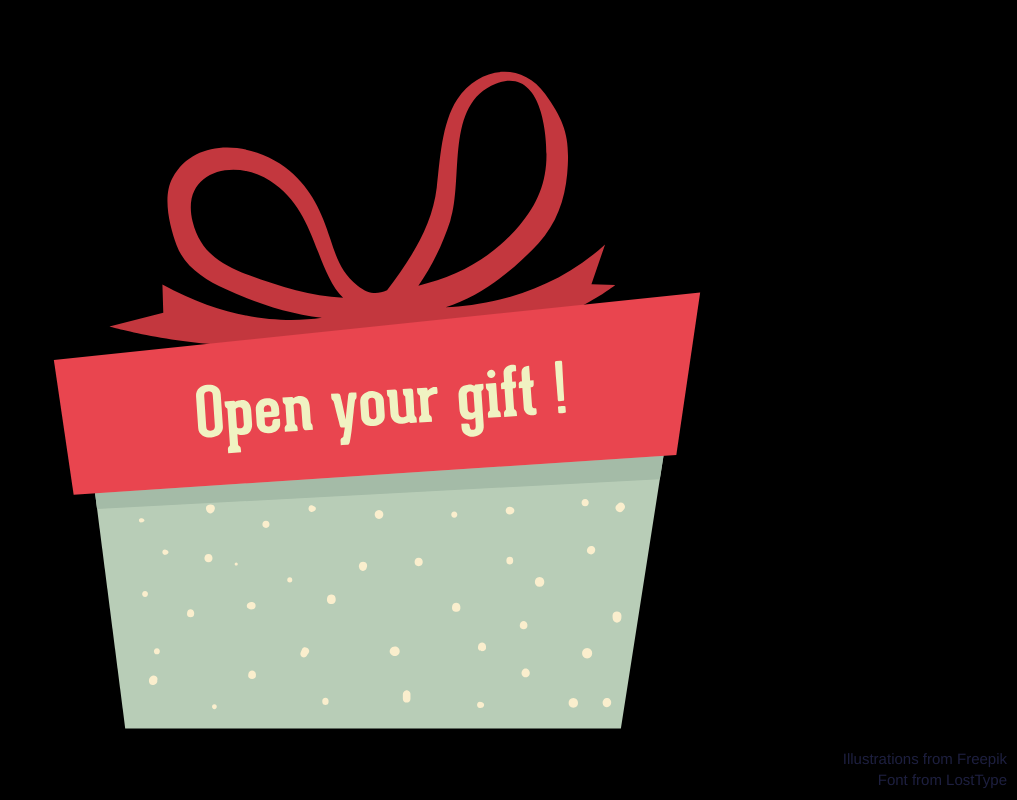
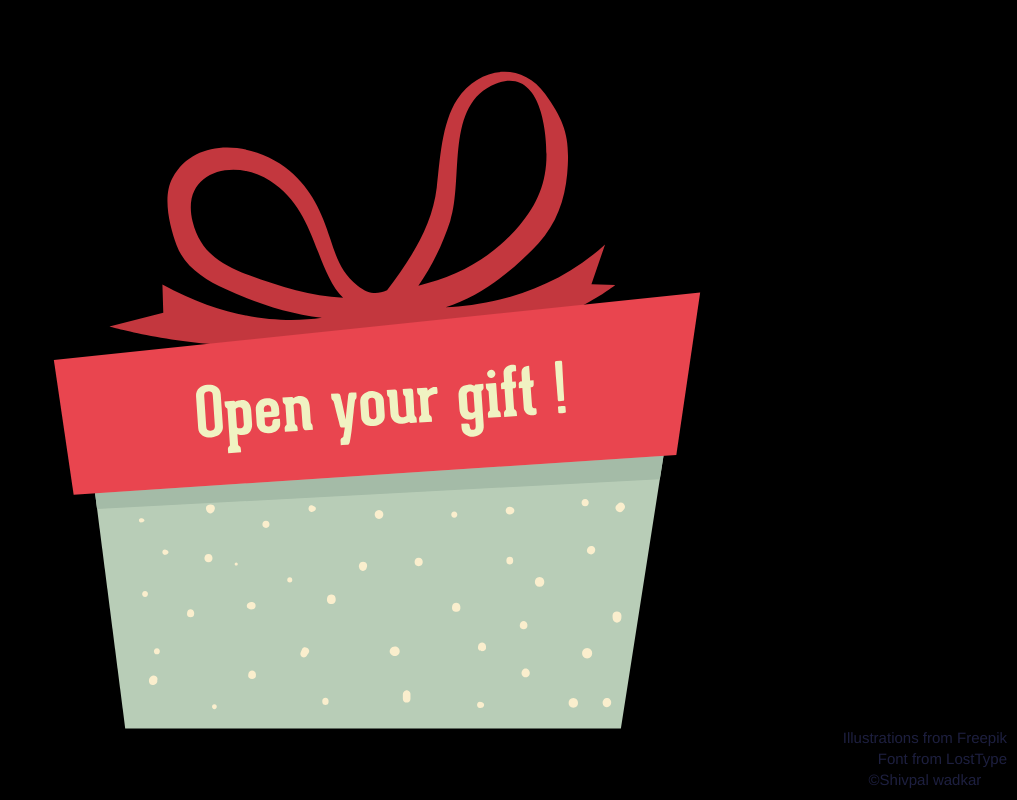
Before and after one commit to shivpalSW/Happy-New-Year-Open-Your-Gift, a plain HTML site: page index.html in a window 1280 px wide. Shown: the whole page, without its empty margins (263-1280 px from the left). Drawn offline with nearby package versions, Linux system fonts and the light colour scheme.

Commit message:
updated index file

```diff
--- a/index.html
+++ b/index.html
@@ -2,7 +2,7 @@
 <html lang="en" >
 <head>
   <meta charset="UTF-8">
-  <title>Happy New Year!</title>
+  <title>Happy New Year 2023!</title>
   <link rel="stylesheet" href="./style.css">
 
 </head>
@@ -1232,6 +1232,7 @@
 <div class="credits">
   <a href="http://www.freepik.com/">Illustrations from Freepik</a>
   <a href="http://losttype.com/">Font from LostType</a>
+  <a><center>©Shivpal wadkar</center></a>
 </div>
 
 <div class="gift">
```
